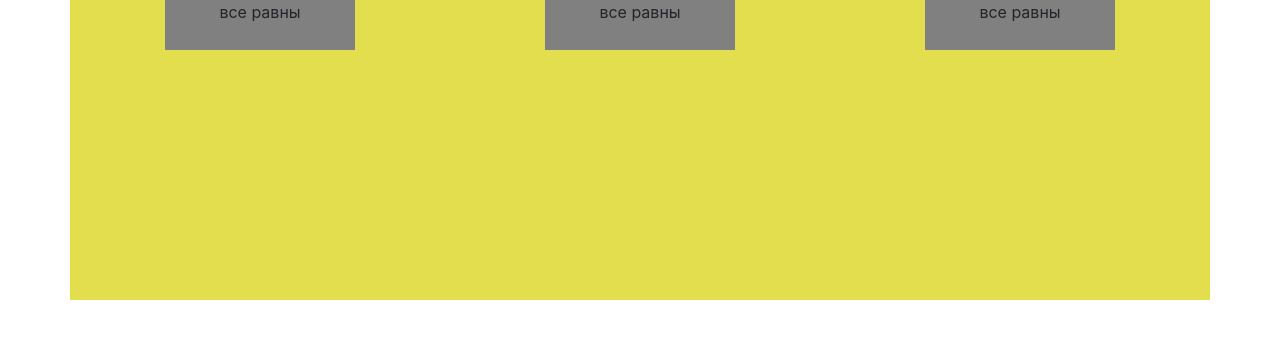
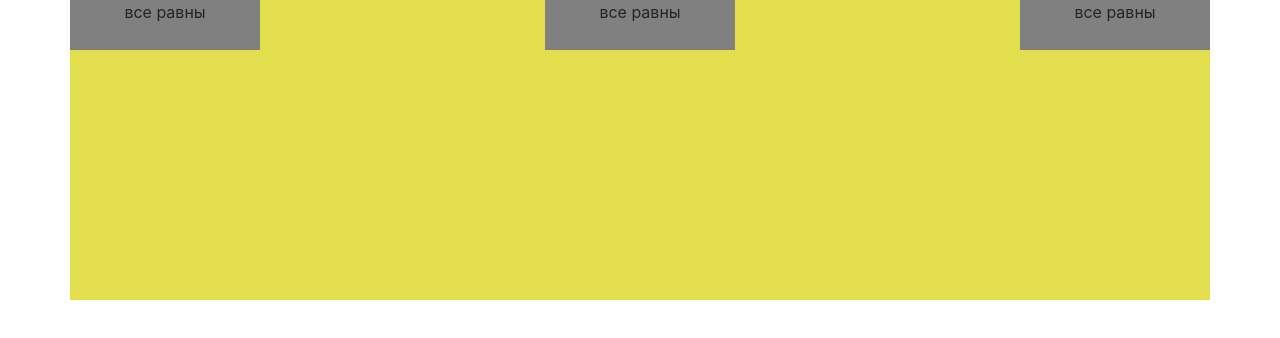
Before and after one commit to zip1982b/bootstrap_prj, a plain HTML site: page index.html in a window 1280 px wide. Drawn offline with nearby package versions, Linux system fonts and the light colour scheme.

Commit message:
horizontal alignment of columns - <div class=row justify-content-between>

```diff
--- a/index.html
+++ b/index.html
@@ -14,7 +14,7 @@
 </head>
 <body>
 	<div class="container">
-		<div class="row justify-content-around">
+		<div class="row justify-content-between">
 		<!--
 			justify-content-start
 			justify-content-center
```
